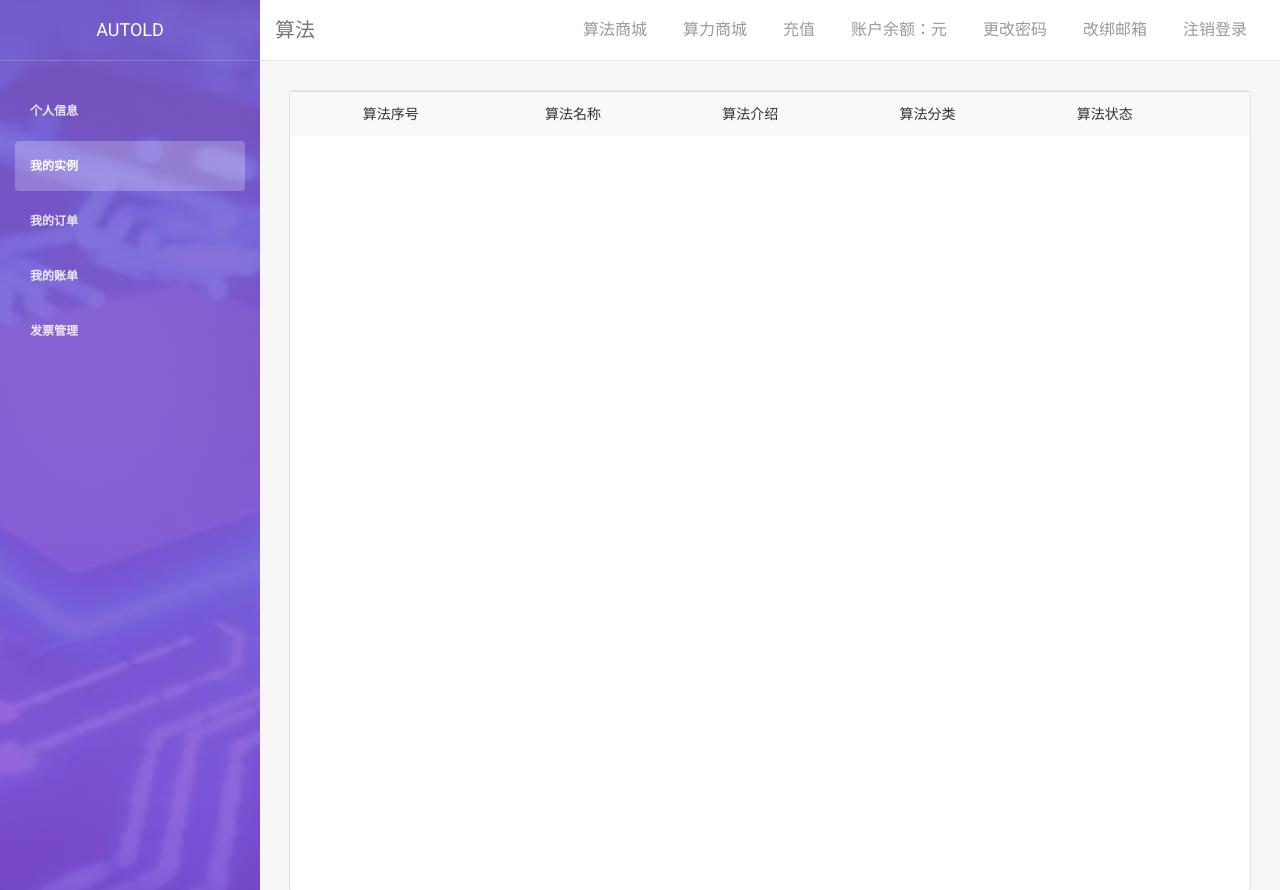
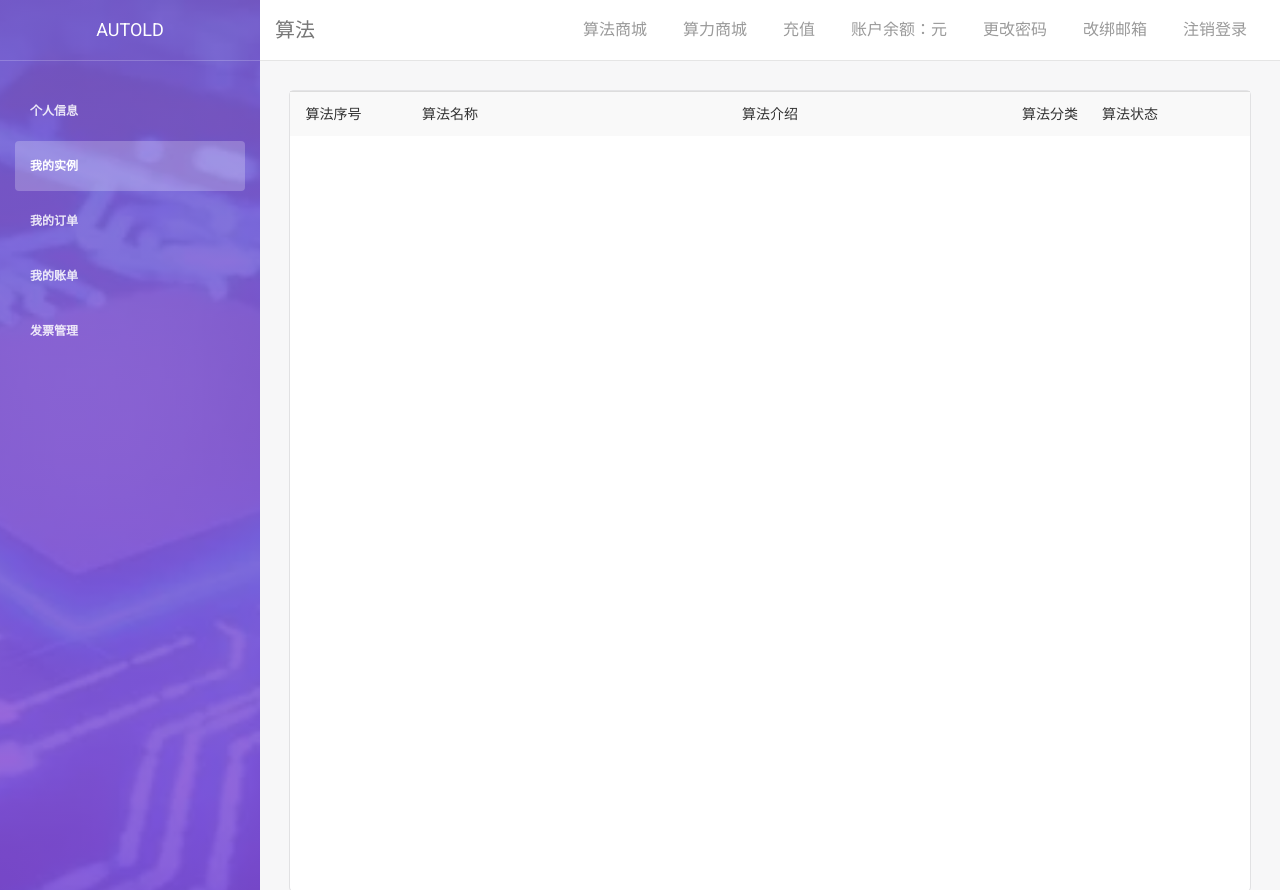
Before and after one commit to bjfu2022pro/AutoLD, a Flask app: page /admin_algor in a window 1280 px wide. Shown: the top 890 px of the page. Run offline with Flask 2, Linux system fonts and the light colour scheme; data that the repository does not hold is empty; some libraries are stand-ins or nearby versions.

```diff
--- a/templates/admin_algor.html
+++ b/templates/admin_algor.html
@@ -144,22 +144,22 @@
                         <div class="card" style="height:800px">
                             <table class="table table-striped" align="center" style="height: 30px">
                                 <tr align="center">
-                                    <td>算法序号</td>
-                                    <td>算法名称</td>
-                                    <td>算法介绍</td>
-                                    <td>算法分类</td>
-                                    <td>算法状态</td>
-                                    <td></td>
+                                    <td class="col-md-1">算法序号</td>
+                                    <td class="col-md-2">算法名称</td>
+                                    <td class="col-md-6">算法介绍</td>
+                                    <td class="col-md-1">算法分类</td>
+                                    <td class="col-md-1">算法状态</td>
+                                    <td class="col-md-1"></td>
                                 </tr>
                                     {% for algorithm in our_algorithm %}
                                         {% if algorithm[3] == 0 %}
                                             <tr align="center">
-                                                <td>{{ loop.index }}</td>
-                                                <td>{{ algorithm[1] }}</td>
-                                                <td>{{ algorithm[2] }}</td>
-                                                <td>{{ algorithm[4] }}</td>
-                                                <td>下架</td>
-                                                <td align="center">
+                                                <td class="col-md-1">{{ loop.index }}</td>
+                                                <td class="col-md-2">{{ algorithm[1] }}</td>
+                                                <td class="col-md-6">{{ algorithm[2] }}</td>
+                                                <td class="col-md-1">{{ algorithm[4] }}</td>
+                                                <td class="col-md-1">下架</td>
+                                                <td align="center" class="col-md-1">
                                                     <button class="btn btn-warning" id="up{{ loop.index }}"
                                                          type="button" value="{{ algorithm[0] }}">
                                                         上架</button>
@@ -167,12 +167,12 @@
                                             </tr>
                                         {% elif algorithm[3] == 1 %}
                                             <tr align="center">
-                                                <td>{{ loop.index }}</td>
-                                                <td>{{ algorithm[1] }}</td>
-                                                <td>{{ algorithm[2] }}</td>
-                                                <td>{{ algorithm[4] }}</td>
-                                                <td>上架</td>
-                                                <td align="center">
+                                                <td class="col-md-1">{{ loop.index }}</td>
+                                                <td class="col-md-2">{{ algorithm[1] }}</td>
+                                                <td class="col-md-6">{{ algorithm[2] }}</td>
+                                                <td class="col-md-1">{{ algorithm[4] }}</td>
+                                                <td class="col-md-1">上架</td>
+                                                <td align="center" class="col-md-1">
                                                     <button class="btn btn-warning" id="down{{ loop.index }}"
                                                          type="button" value="{{ algorithm[0] }}">
                                                         下架</button>
```
